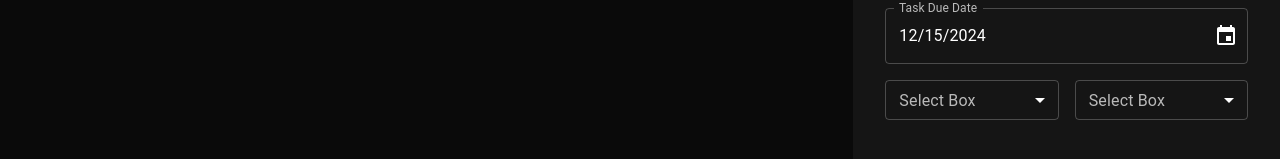
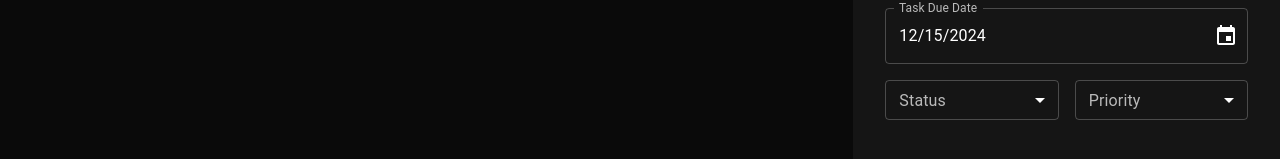
Before and after one commit to Geetha-RK/PersonalTaskManager-client, a React (Vite) app: page / in a window 1280 px wide. Shown: the part 535-694 px from the top of the page. Built offline with nearby package versions, Linux system fonts and the light colour scheme.

Commit message:
Select and Priority fields use the enums to pass the values to dynamic props

```diff
--- a/src/components/CreateTaskForm/CreateTaskForm.tsx
+++ b/src/components/CreateTaskForm/CreateTaskForm.tsx
@@ -4,6 +4,9 @@ import { TaskTitleField } from './_taskTitleField';
 import { TaskDescriptionField } from './_taskDescriptionField';
 import { TaskDateField } from './_taskDateField';
 import { TaskSelectField } from './_taskSelectField';
+//mport enums to pass the values as props to the components.
+import { Status } from './enums/Status';
+import { Priority } from './enums/Priority';
 
 
 export const CreateTaskForm: FC = (): ReactElement => {
@@ -28,8 +31,38 @@ export const CreateTaskForm: FC = (): ReactElement => {
 
                 {/* new stack to have the status and priority component in row */}
                 <Stack direction="row" spacing={2} sx={{ width: '100%' }}>
-                     <TaskSelectField/>
-                     <TaskSelectField/>
+                        <TaskSelectField
+                            label="Status"
+                            name="Status"
+                            items={[
+                                {
+                                    value: Status.todo,
+                                    label: Status.todo.toUpperCase(),
+                                },
+                                {
+                                    value: Status.inProgress,
+                                    label: Status.inProgress.toUpperCase(),
+                                }
+                            ]}
+                        />
+                     <TaskSelectField
+                        label="Priority"
+                        name="Priority"
+                        items={[
+                            {
+                                value:Priority.low,
+                                label:Priority.low,
+                            },
+                            {
+                                value:Priority.normal,
+                                label:Priority.normal,
+                            },
+                            {
+                                value:Priority.high,
+                                label:Priority.high,
+                            },
+                        ]}
+                     />
                 </Stack>
 
             </Stack>
--- a/src/components/CreateTaskForm/_taskSelectField.tsx
+++ b/src/components/CreateTaskForm/_taskSelectField.tsx
@@ -6,6 +6,8 @@ import FormControl from '@mui/material/FormControl';
 import Select, { SelectChangeEvent } from '@mui/material/Select';
 //import interfaces:
 import { ISelectField } from './Interfaces/ISelectField';
+//to sent the values as props from react component using the typecheck of PropTypes
+import PropTypes from 'prop-types';
 
 export const TaskSelectField: FC<ISelectField> = (
     props,
@@ -39,3 +41,17 @@ export const TaskSelectField: FC<ISelectField> = (
         </FormControl>
     );
 }
+
+TaskSelectField.propTypes = {
+    onChange: PropTypes.func,
+    label: PropTypes.string,
+    name:PropTypes.string,
+    disabled:PropTypes.bool,
+    items: PropTypes.arrayOf(
+        PropTypes.shape({
+            value:PropTypes.string.isRequired,
+            lable:PropTypes.string.isRequired,
+        }).isRequired,
+    ),
+
+}
--- /dev/null
+++ b/src/components/CreateTaskForm/enums/Priority.ts
@@ -0,0 +1,5 @@
+export enum Priority {
+    high = "high",
+    normal = 'normal',
+    low = 'low',
+}
--- /dev/null
+++ b/src/components/CreateTaskForm/enums/Status.ts
@@ -0,0 +1,5 @@
+export enum Status{
+    todo = 'todo',
+    inProgress = 'inProgress',
+    completed = 'completed',
+}
```
